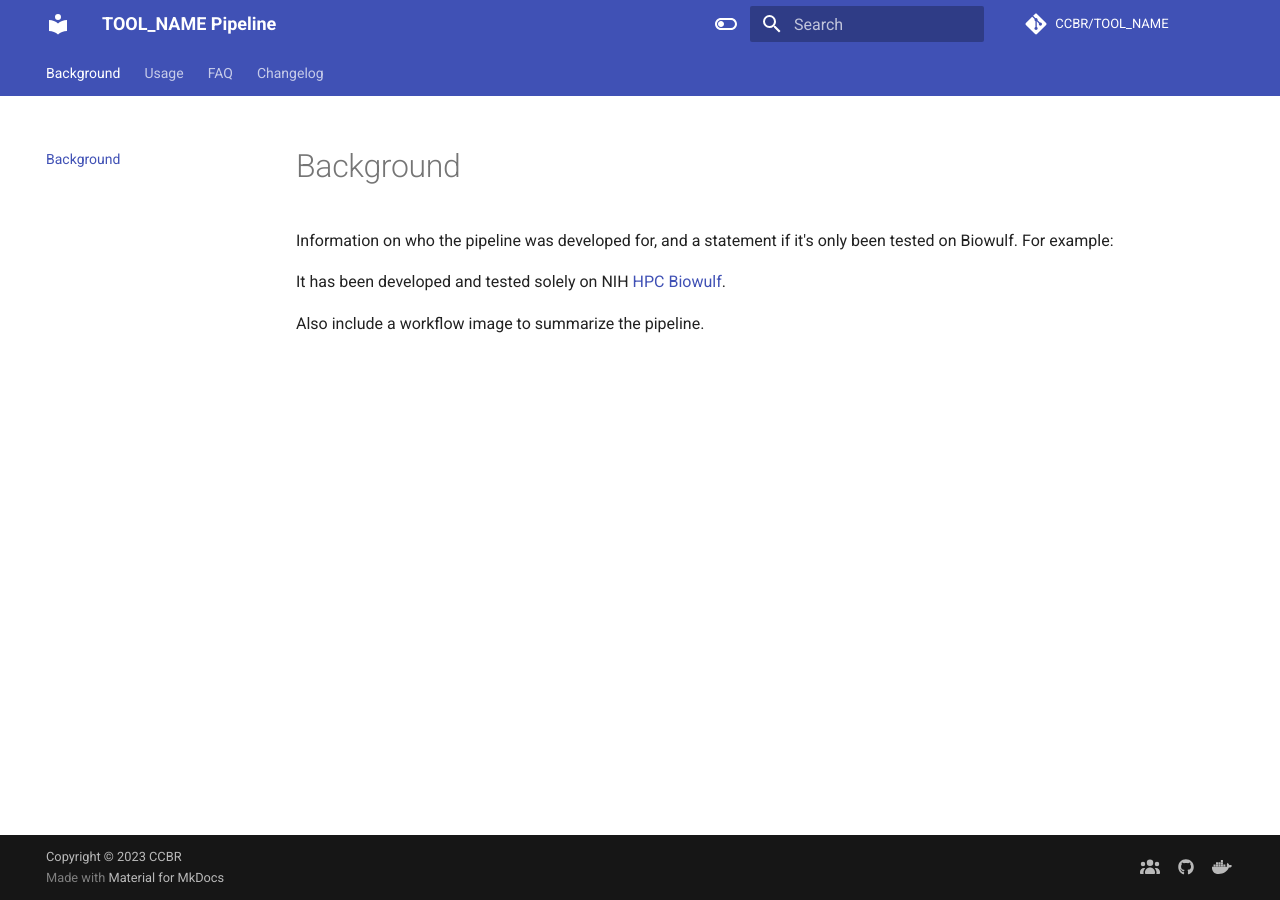
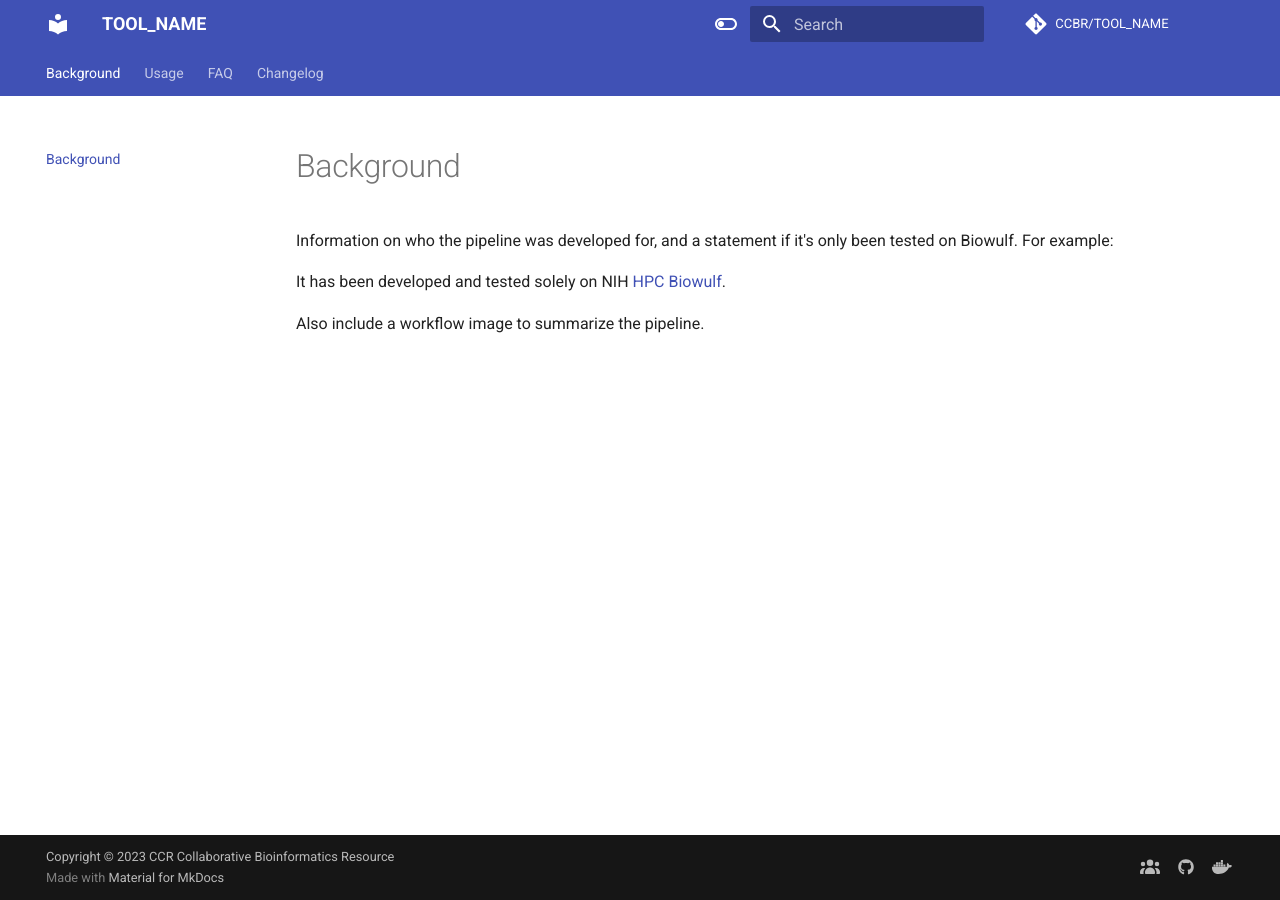
Before and after one commit to CCBR/CCBR_NextflowTemplate, an MkDocs documentation site: the page built from docs/index.md, in a window 1280 px wide. Built offline with MkDocs 1.6.1 and Material for MkDocs 9.7.7, drawn with Linux system fonts in a browser that asks for light colours; comment, search, counter and statistics services are not loaded; the version menu is left out.

Commit message:
docs: spell out CCBR

```diff
--- a/mkdocs.yml
+++ b/mkdocs.yml
@@ -1,5 +1,5 @@
 # Project Information
-site_name: TOOL_NAME Pipeline
+site_name: TOOL_NAME
 site_author: CCR Collaborative Bioinformatics Resource
 site_description: >-
   insert a one-line description of TOOL_NAME here
@@ -9,7 +9,7 @@ repo_url: https://github.com/CCBR/TOOL_NAME
 edit_uri: https://github.com/CCBR/TOOL_NAME/edit/main/docs/
 
 # Copyright
-copyright: Copyright &copy; 2023 CCBR
+copyright: Copyright &copy; 2023 CCR Collaborative Bioinformatics Resource
 
 # Configuration
 theme:
```
